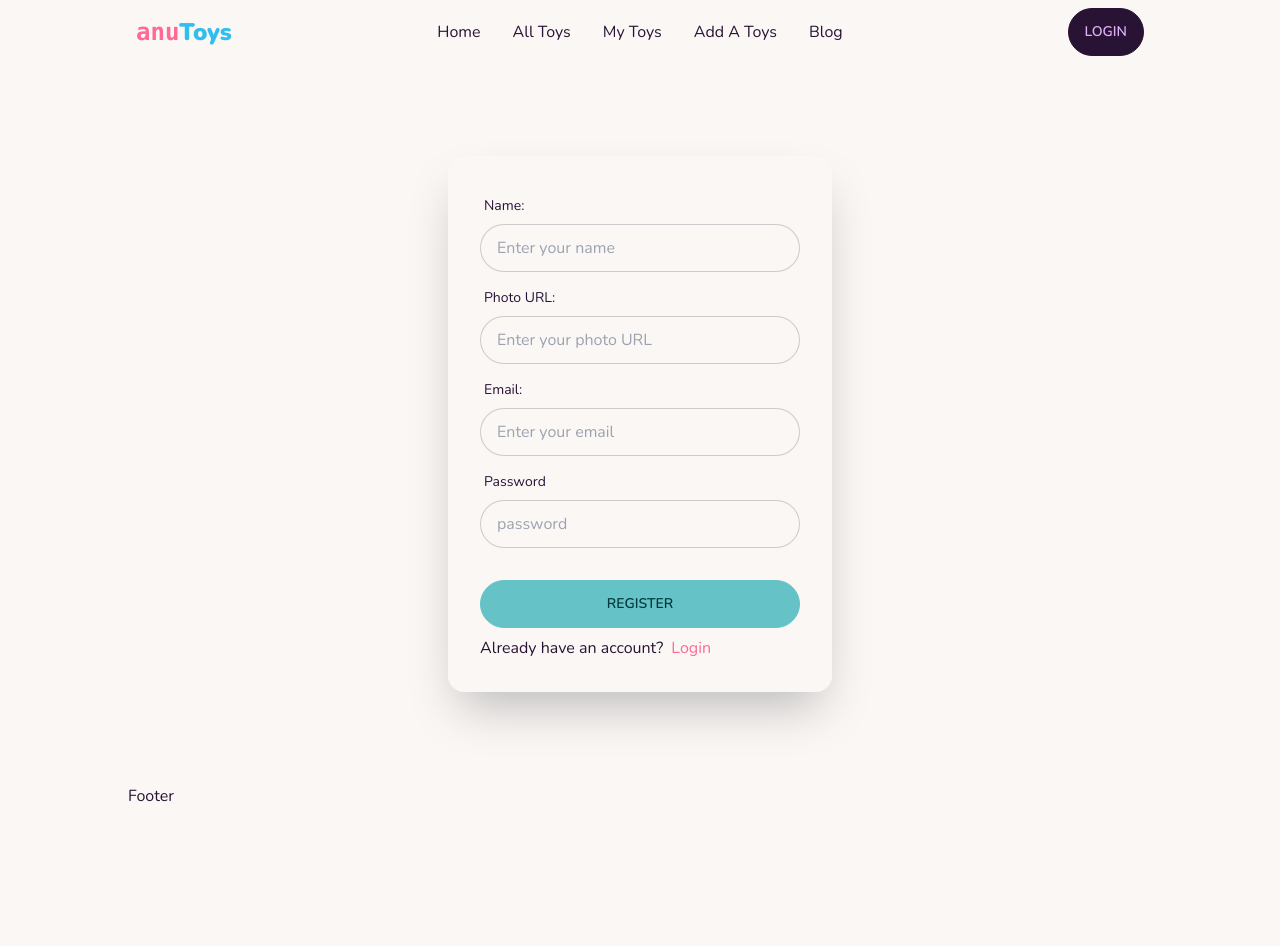
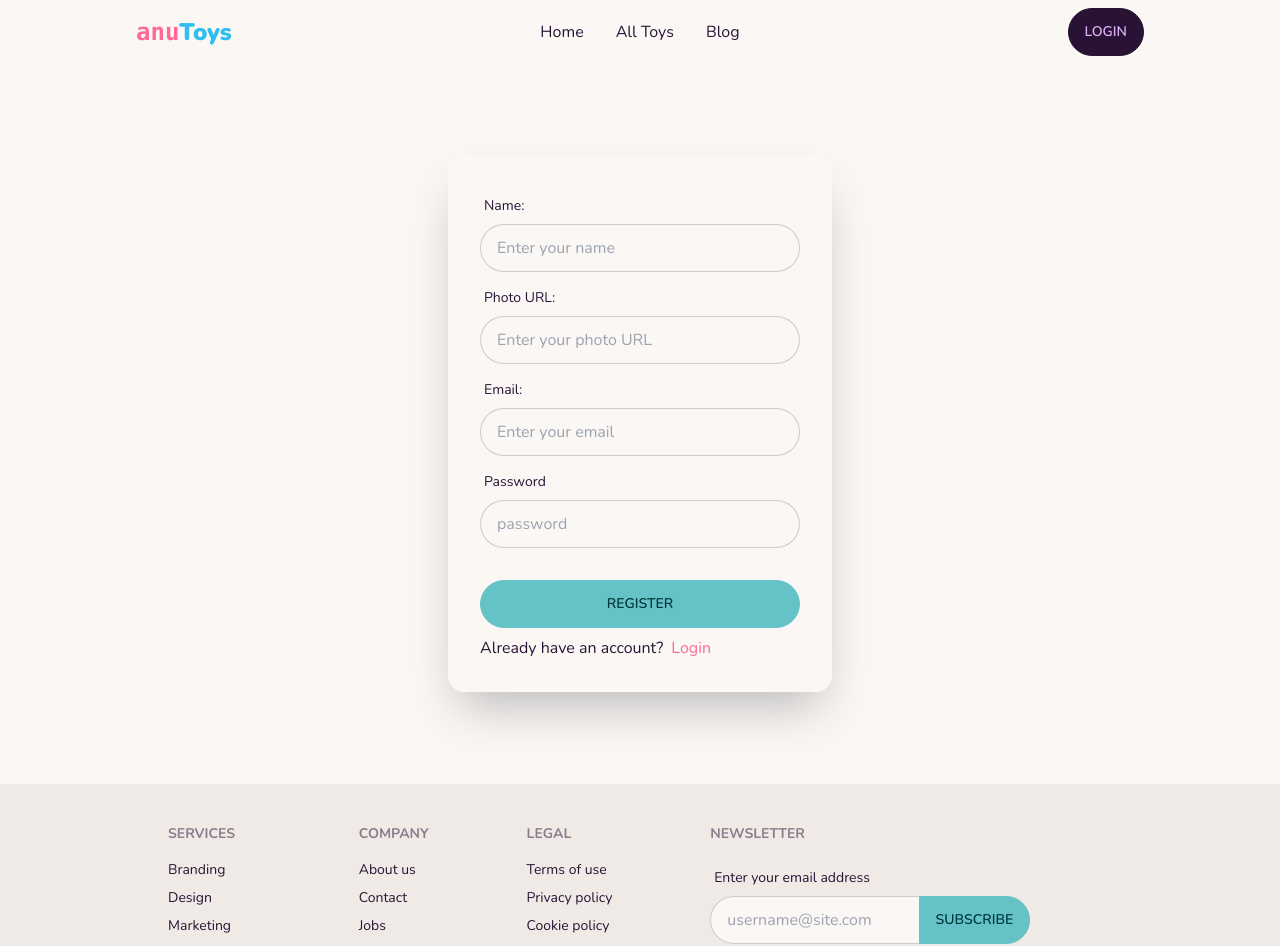
Before and after one commit to Anuwar-Hosain/toys-market-client-done, a React (Vite) app: page /register in a window 1280 px wide. Shown: the top 946 px of the page. Before the commit the page ends 808 px from the top, so only its background shows below. Built offline with nearby package versions, Linux system fonts and the light colour scheme; no server answers.

Commit message:
AuthProvider added done

```diff
--- a/package.json
+++ b/package.json
@@ -17,6 +17,7 @@
     "react": "^18.2.0",
     "react-dom": "^18.2.0",
     "react-icons": "^4.8.0",
+    "react-loader-spinner": "^5.3.4",
     "react-router-dom": "^6.11.2",
     "react-tabs": "^6.0.1",
     "sort-by": "^1.2.0"
--- a/src/page/Footer/Footer.jsx
+++ b/src/page/Footer/Footer.jsx
@@ -2,9 +2,48 @@
 
 const Footer = () => {
   return (
-    <section className="size">
-      <h1>Footer</h1>
-    </section>
+    <footer className=" bg-base-200 ">
+      <section className="size footer p-10 text-base-content">
+        <div>
+          <span className="footer-title">Services</span>
+          <a className="link link-hover">Branding</a>
+          <a className="link link-hover">Design</a>
+          <a className="link link-hover">Marketing</a>
+          <a className="link link-hover">Advertisement</a>
+        </div>
+        <div>
+          <span className="footer-title">Company</span>
+          <a className="link link-hover">About us</a>
+          <a className="link link-hover">Contact</a>
+          <a className="link link-hover">Jobs</a>
+          <a className="link link-hover">Press kit</a>
+        </div>
+        <div>
+          <span className="footer-title">Legal</span>
+          <a className="link link-hover">Terms of use</a>
+          <a className="link link-hover">Privacy policy</a>
+          <a className="link link-hover">Cookie policy</a>
+        </div>
+        <div>
+          <span className="footer-title">Newsletter</span>
+          <div className="form-control w-80">
+            <label className="label">
+              <span className="label-text">Enter your email address</span>
+            </label>
+            <div className="relative">
+              <input
+                type="text"
+                placeholder="username@site.com"
+                className="input input-bordered w-full pr-16"
+              />
+              <button className="btn btn-primary absolute top-0 right-0 rounded-l-none">
+                Subscribe
+              </button>
+            </div>
+          </div>
+        </div>
+      </section>
+    </footer>
   );
 };
 
--- a/src/page/Header/Header.jsx
+++ b/src/page/Header/Header.jsx
@@ -59,12 +59,19 @@
             <li>
               <Link to="/">All Toys</Link>
             </li>
-            <li>
-              <Link to="/">My Toys</Link>
-            </li>
-            <li>
-              <Link to="/">Add A Toys</Link>
-            </li>
+            {user ? (
+              <>
+                {" "}
+                <li>
+                  <Link to="/">My Toys</Link>
+                </li>
+                <li>
+                  <Link to="/">Add A Toys</Link>
+                </li>{" "}
+              </>
+            ) : (
+              <></>
+            )}
             <li>
               <Link to="/">Blog</Link>
             </li>
--- a/src/page/Register/Register.jsx
+++ b/src/page/Register/Register.jsx
@@ -82,7 +82,7 @@
             </div>
             <div className="">
               Already have an account?
-              <Link to="/register" className="ml-2 mainColor">
+              <Link to="/login" className="ml-2 mainColor">
                 Login
               </Link>
             </div>
```
Also changed, not shown: 1 other file (tests, documents, lock files or other folders).
